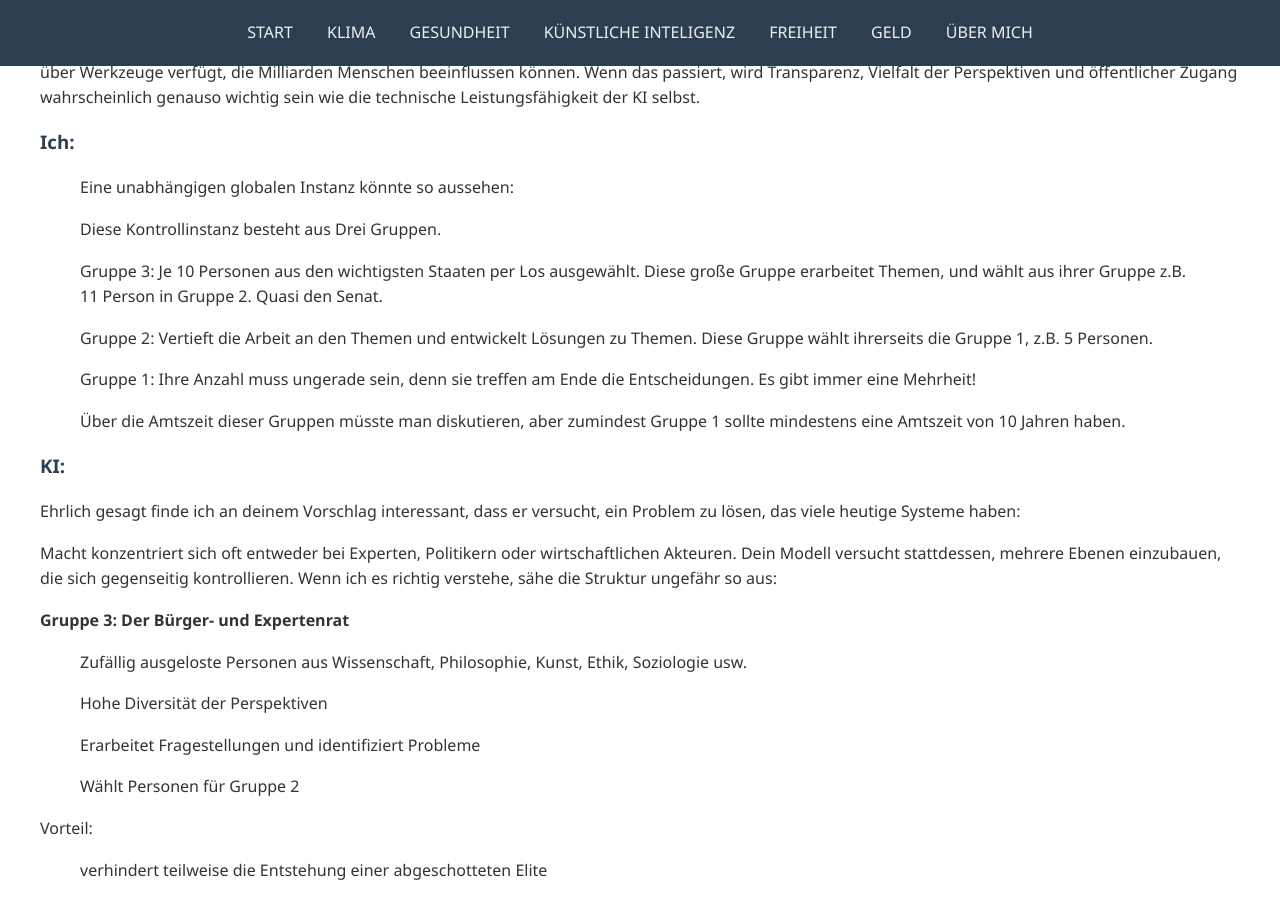
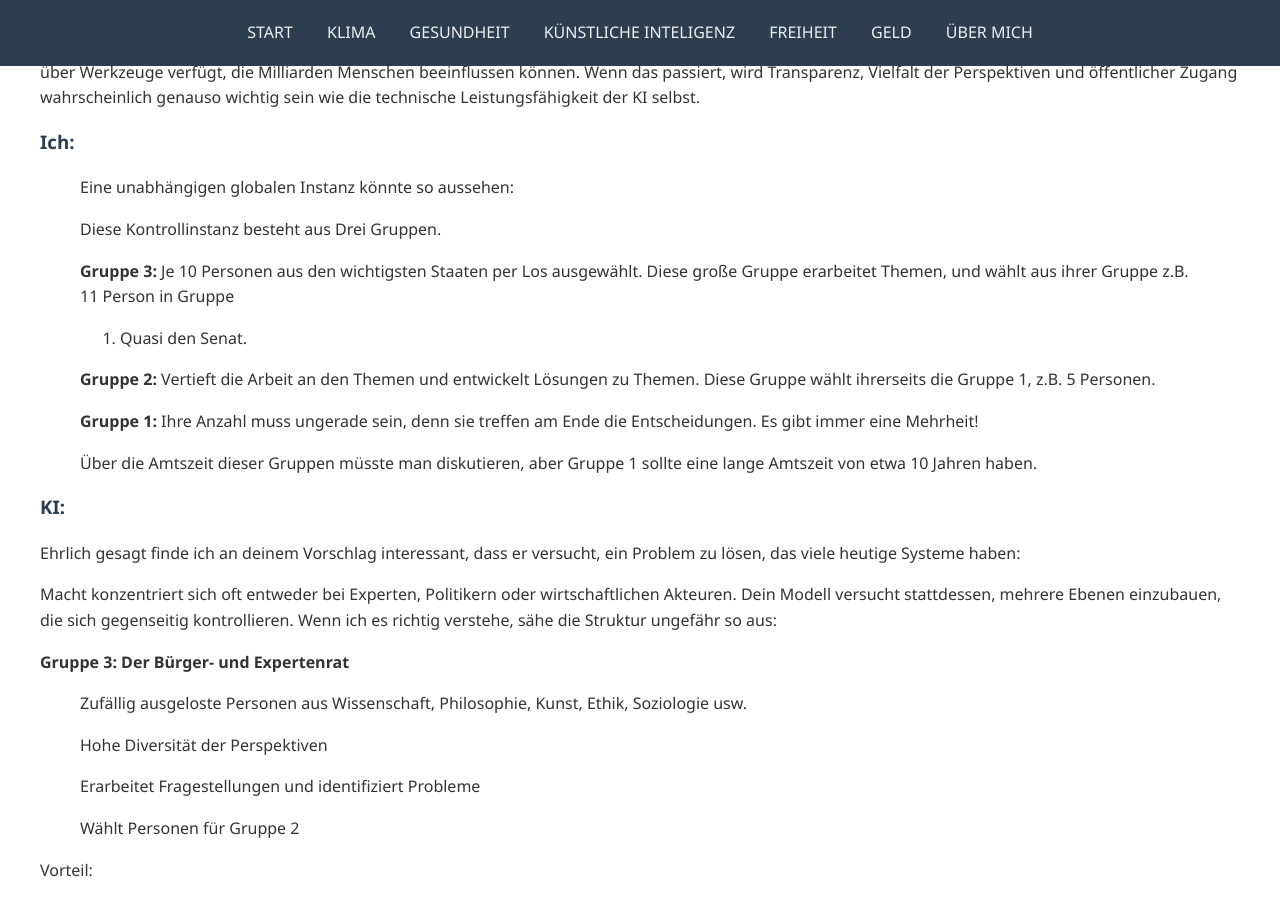
Before and after one commit to TheGermanTruth/TheGermanTruth, a Jekyll site: the page built from kiai.md, in a window 1280 px wide and 900 px high, scrolled down 8170 px. Built offline with Jekyll 4.4.1, drawn with Linux system fonts in a browser that asks for light colours.

Commit message:
Update kiai.md

```diff
--- a/kiai.md
+++ b/kiai.md
@@ -358,15 +358,14 @@ wahrscheinlich genauso wichtig sein wie die technische Leistungsfähigkeit der K
 >
 >Diese Kontrollinstanz besteht aus Drei Gruppen.
 >
->Gruppe 3: Je 10 Personen aus den wichtigsten Staaten per Los ausgewählt. Diese große Gruppe erarbeitet Themen, und wählt aus ihrer Gruppe z.B. 11 Person in Gruppe
-2.
->Quasi den Senat.
+>**Gruppe 3:** Je 10 Personen aus den wichtigsten Staaten per Los ausgewählt. Diese große Gruppe erarbeitet Themen, und wählt aus ihrer Gruppe z.B. 11 Person in Gruppe
+>2. Quasi den Senat.
 >
->Gruppe 2: Vertieft die Arbeit an den Themen und entwickelt Lösungen zu Themen. Diese Gruppe wählt ihrerseits die Gruppe 1, z.B. 5 Personen.
+>**Gruppe 2:** Vertieft die Arbeit an den Themen und entwickelt Lösungen zu Themen. Diese Gruppe wählt ihrerseits die Gruppe 1, z.B. 5 Personen.
 >
->Gruppe 1: Ihre Anzahl muss ungerade sein, denn sie treffen am Ende die Entscheidungen. Es gibt immer eine Mehrheit!
+>**Gruppe 1:** Ihre Anzahl muss ungerade sein, denn sie treffen am Ende die Entscheidungen. Es gibt immer eine Mehrheit!
 >
->Über die Amtszeit dieser Gruppen müsste man diskutieren, aber zumindest Gruppe 1 sollte mindestens eine Amtszeit von 10 Jahren haben.
+>Über die Amtszeit dieser Gruppen müsste man diskutieren, aber Gruppe 1 sollte eine lange Amtszeit von etwa 10 Jahren haben.
 
 ### KI:
 
```
